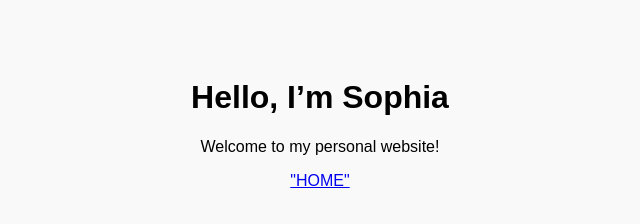
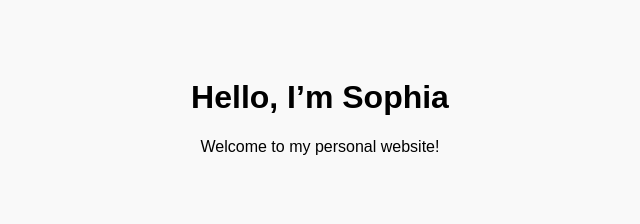
Before and after one commit to sophiagoulopoulos/personal-website, a plain HTML site: page index.html in a window 1280 px wide. Shown: the full height of the page, 320-960 px from the left. Drawn offline with Linux system fonts and the light colour scheme.

Commit message:
nav bar cont.

```diff
--- a/index.html
+++ b/index.html
@@ -11,6 +11,6 @@
   <script src="script.js"></script>
 </body>
   <nav>
-    <a href=#home>"HOME"</a>
+    <a href=ome></a>
   </nav>
 </html>
```
